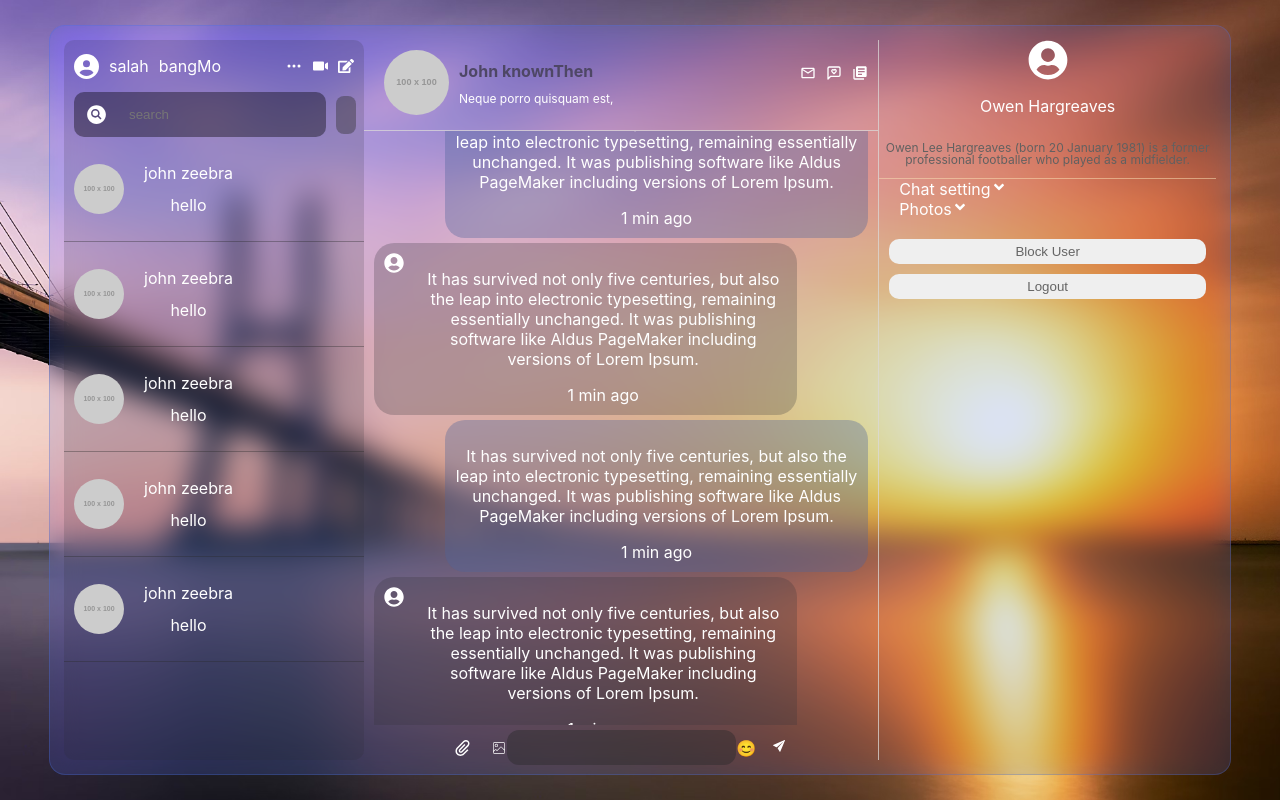
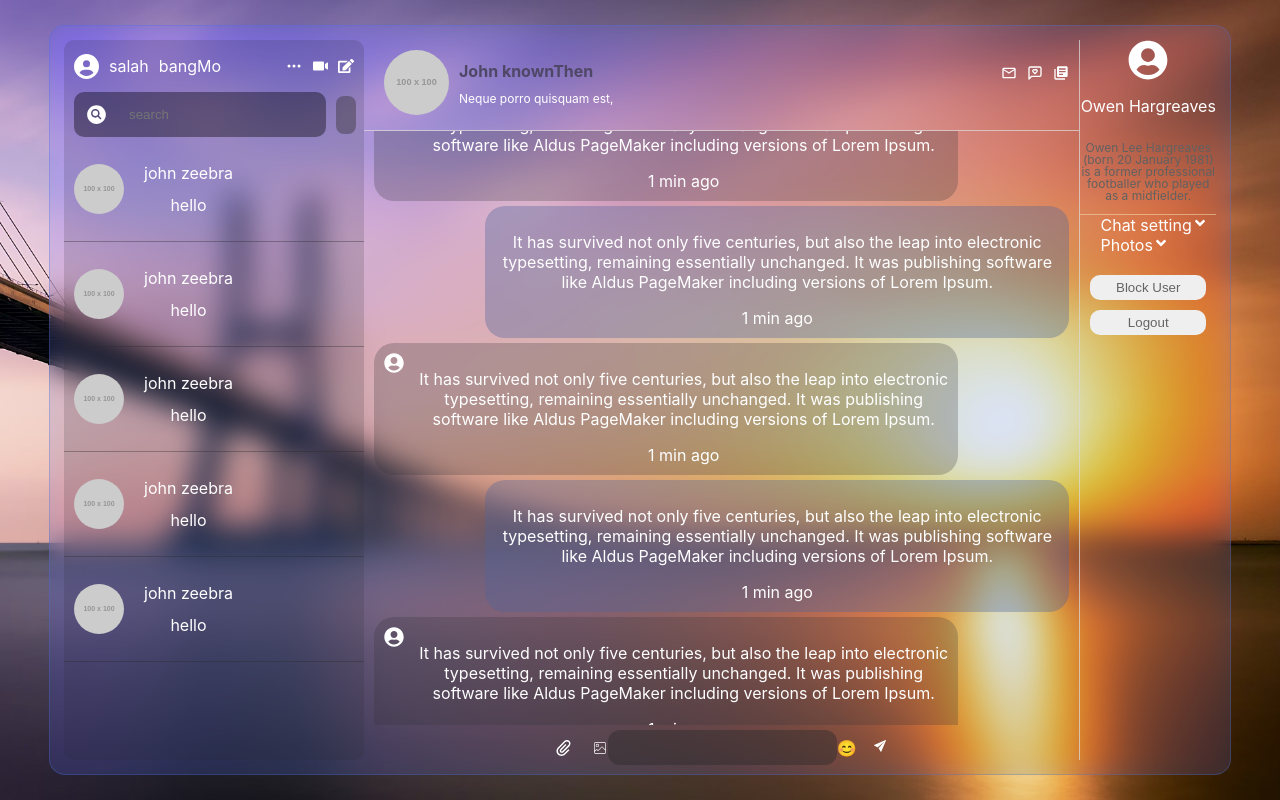
Before and after one commit to Onebluesky882/hobbeach, a React (Vite) app: page / in a window 1280 px wide. Built offline with nearby package versions, Linux system fonts and the light colour scheme.

Commit message:
style: Detail component

```diff
--- a/src/components/Detail/style.module.css
+++ b/src/components/Detail/style.module.css
@@ -1,7 +1,7 @@
 .container {
   display: flex;
   flex-direction: column;
-  width: 90%;
+  width: 300px;
 }
 
 .detail-profile {
```
